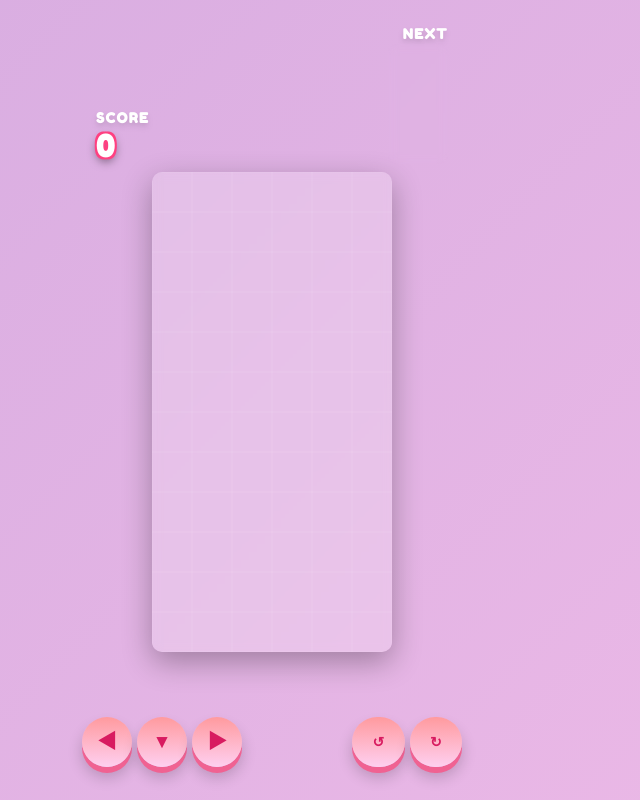
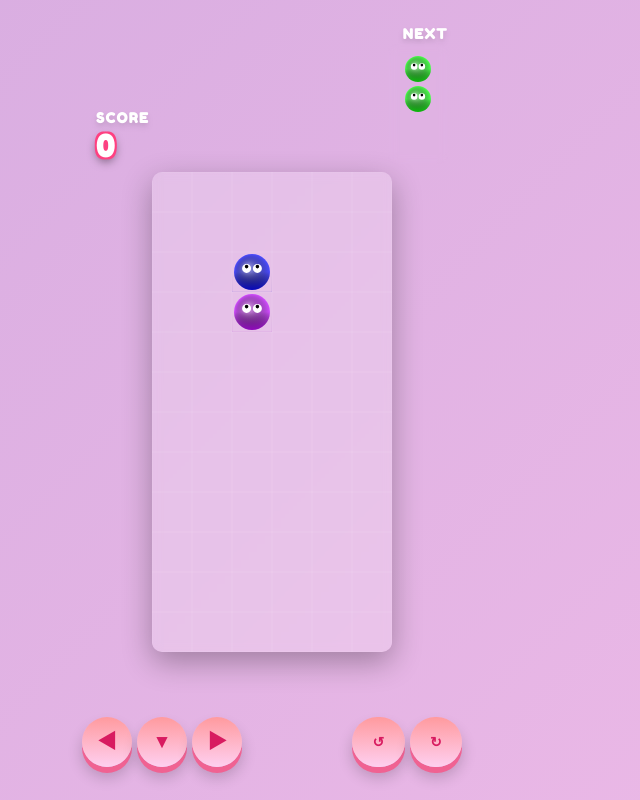
Before and after one commit to 326016-hub/A13_game, a plain HTML site: page index.html in a window 1280 px wide. Both pictures are taken after a click on the button "PLAY". Shown: the whole page, without its empty margins (368-1008 px from the left). Drawn offline with nearby package versions, Linux system fonts and the light colour scheme.

Commit message:
開始時の描画エラーとペアの出現位置を直す

```diff
--- a/index.html
+++ b/index.html
@@ -247,7 +247,7 @@
         class Piece {
             constructor(color1, color2) {
                 this.x = 2; // COLS/2 - 1
-                this.y = 0; // 最上段
+                this.y = 1; // 軸は最上段、子は0行目のバッファ領域
                 this.colors = [color1, color2]; // [軸, 回転する方]
                 this.rotation = 0; // 0:上, 1:右, 2:下, 3:左
             }
@@ -540,10 +540,11 @@
             ctx.globalAlpha = alpha;
 
             // 連結判定による形の変形（リッチ表現）
-            let connectTop = (r > 0 && board[r-1][c] === colorId);
-            let connectBottom = (r < ROWS-1 && board[r+1][c] === colorId);
-            let connectLeft = (c > 0 && board[r][c-1] === colorId);
-            let connectRight = (c < COLS-1 && board[r][c+1] === colorId);
+            const onBoard = r >= 0 && r < ROWS && c >= 0 && c < COLS;
+            let connectTop = (onBoard && r > 0 && board[r-1][c] === colorId);
+            let connectBottom = (onBoard && r < ROWS-1 && board[r+1][c] === colorId);
+            let connectLeft = (onBoard && c > 0 && board[r][c-1] === colorId);
+            let connectRight = (onBoard && c < COLS-1 && board[r][c+1] === colorId);
 
             let rSize = size/2 - 2;
 
@@ -804,6 +805,8 @@
             score = 0;
             chainCount = 0;
             dropInterval = 800;
+            dropCounter = 0;
+            isDownPressed = false;
             document.getElementById('scoreDisplay').innerText = score;
 
             nextPieceColors = [getRandomColor(), getRandomColor()];
@@ -816,8 +819,8 @@
         document.getElementById('restartBtn').addEventListener('click', startGame);
 
         // 初期化処理
+        initBoard();
         resize();
-        initBoard();
         nextPieceColors = [getRandomColor(), getRandomColor()];
         drawNext();
         drawAll(); // メニュー画面の背景として描画しておく
```
